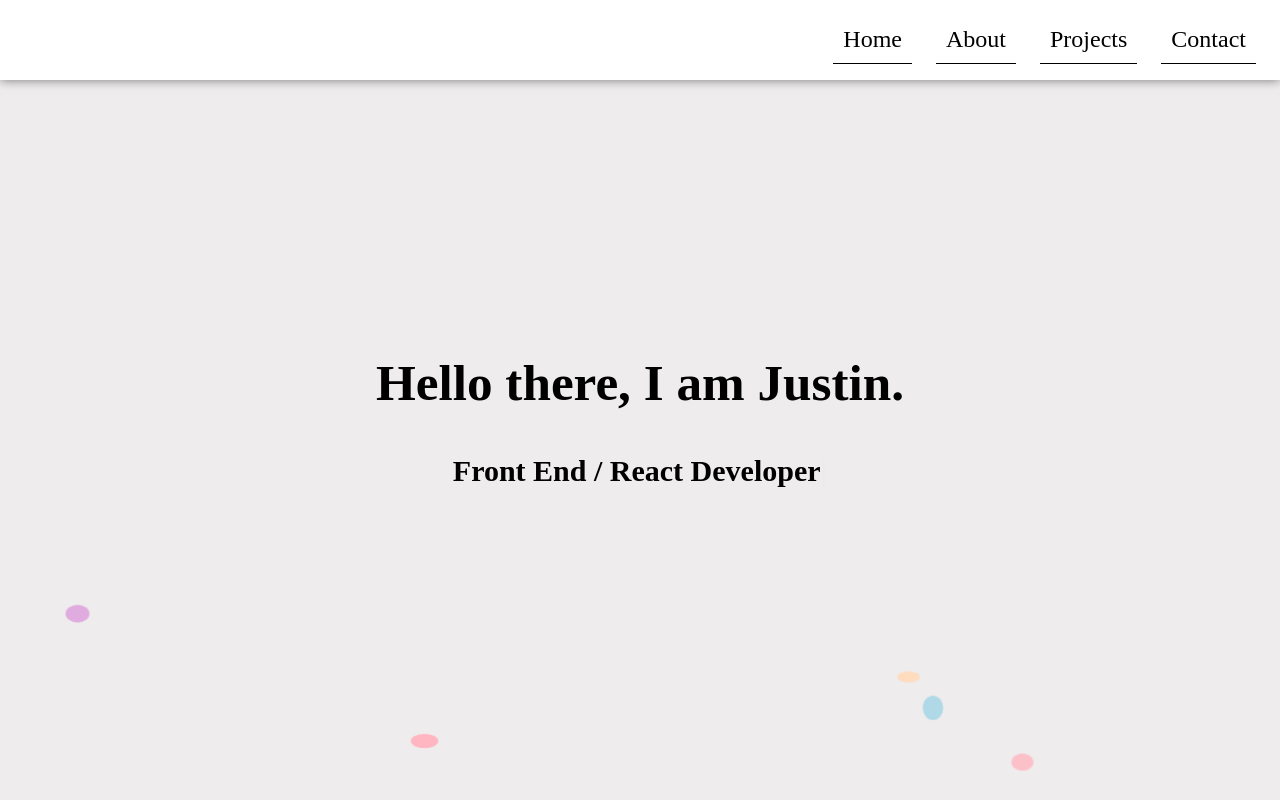
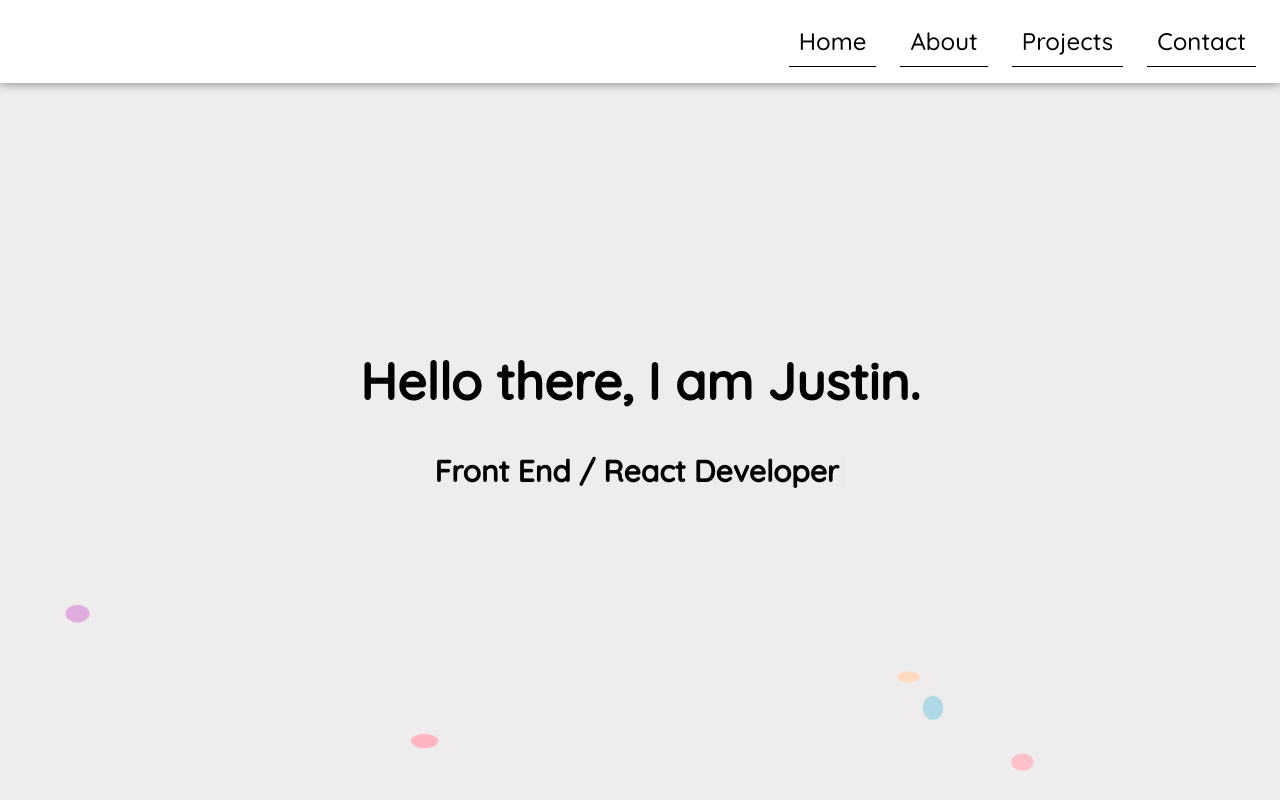
Before and after one commit to justinxie712/portfolio, a React (Vite) app: page / in a window 1280 px wide. Built offline with nearby package versions, Linux system fonts and the light colour scheme.

Commit message:
change font and link hover colors

```diff
--- a/index.html
+++ b/index.html
@@ -3,6 +3,10 @@
   <head>
     <meta charset="UTF-8" />
     <link rel="icon" href="/favicon.ico" />
+    <link
+      href="https://fonts.googleapis.com/css2?family=Quicksand:wght@500&display=swap"
+      rel="stylesheet"
+    />
     <meta name="viewport" content="width=device-width, initial-scale=1.0" />
     <title>Justin Xie</title>
   </head>
--- a/src/components/Navbar/index.tsx
+++ b/src/components/Navbar/index.tsx
@@ -9,7 +9,7 @@
       <ul className="navbar__list">
         {navItems.map((item, index) => (
           <motion.li
-            whileHover={{ color: "#00bcd4" }}
+            whileHover={{ color: "#e63900" }}
             transition={{ duration: 0.3, ease: "easeInOut" }}
             className="navbar__item"
             key={index}
--- a/src/components/Navbar/style.scss
+++ b/src/components/Navbar/style.scss
@@ -20,6 +20,7 @@
   padding: 10px;
   font-size: 24px;
   border-bottom: 1px solid black;
+  font-weight: 500;
   cursor: pointer;
 
   a {
--- a/src/index.css
+++ b/src/index.css
@@ -7,6 +7,7 @@
   --link-color: #0d6efd;
   --font-family: system-ui, Avenir, Helvetica, Arial, sans-serif;
   --font-size: 16px;
+  font-family: "Quicksand", sans-serif;
 }
 
 a:hover {
```
